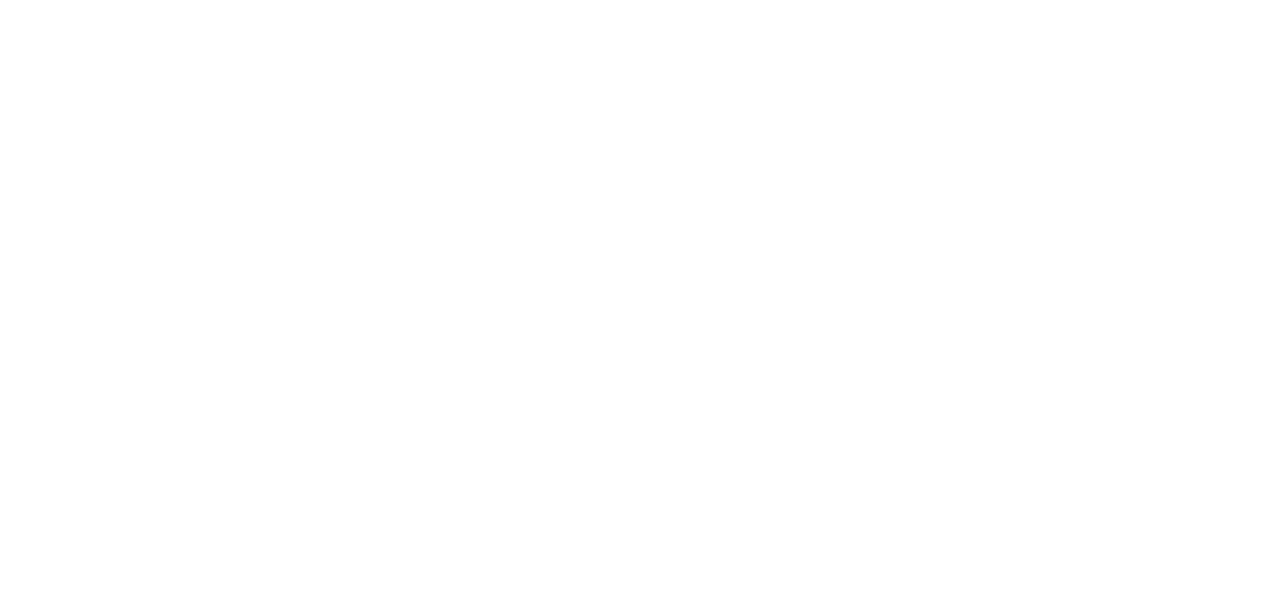
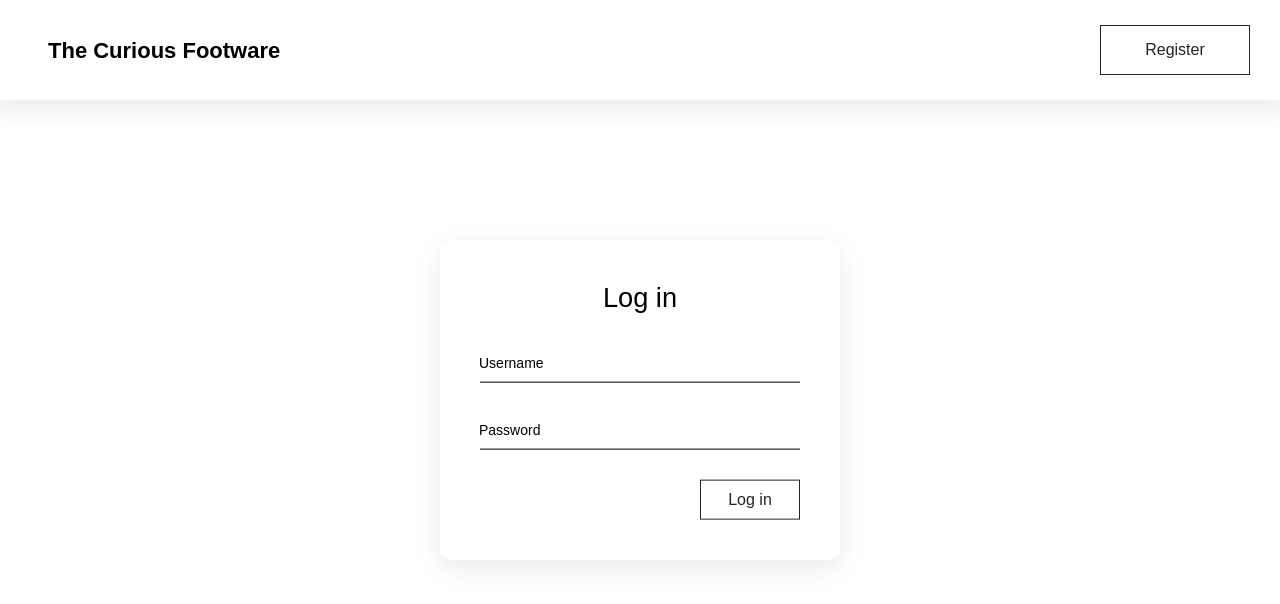
Before and after one commit to irfanzafardev/thecuriousfootwear, a React (Create React App) app: page /login in a window 1280 px wide. Before the commit this address had no page. Shown: the top 604 px of the page. Built offline with nearby package versions, Linux system fonts and the light colour scheme.

Commit message:
[DEV] Create login & sign up components

```diff
--- a/src/App.js
+++ b/src/App.js
@@ -6,6 +6,7 @@
 } from "react-router-dom";
 
 import LandingPage from "./pages/landing/LandingPage.jsx";
+import LoginPage from './pages/landing/LoginPage.jsx';
 
 import "./reset.css";
 
@@ -15,8 +16,8 @@
       <Routes>
         <Route path="/">
           <Route index element={<LandingPage />} />
-          {/* <Route path="login" element={<Login />} />
-        <Route path="post">
+          <Route path="login" element={<LoginPage />} />
+          {/* <Route path="post">
           <Route path=":id" element={<Post />} />
           <Route path="test" element={<Post />} />
           <Route path="create" element={<PostForm />} />
--- /dev/null
+++ b/src/components/login/LoginForm.jsx
@@ -0,0 +1,37 @@
+import React, { useState } from "react";
+import "./login.css";
+
+const LoginForm = () => {
+	const [username, setUsername] = useState("");
+	const [password, setPassword] = useState("");
+
+	// const rootAPI = "https://thecuriousfootwear-server.vercel.app/";
+
+	const handleLogin = async (event) => {
+		event.preventDefault();
+		try {
+		} catch (error) {}
+	};
+	return (
+		<section className="login-form">
+			<h2>Log in</h2>
+			<form>
+				<div className="input-group">
+					<input type="text" onChange={(e) => setUsername(e.target.value)} required></input>
+					<label>Username</label>
+				</div>
+				<div className="input-group">
+					<input type="password" onChange={(e) => setPassword(e.target.value)} required></input>
+					<label>Password</label>
+				</div>
+				<div className="item-btn float-end">
+					<button type="button" className="btn btn-outline-dark" onClick={handleLogin}>
+						Log in
+					</button>
+				</div>
+			</form>
+		</section>
+	);
+};
+
+export default LoginForm;
--- /dev/null
+++ b/src/components/login/login.css
@@ -0,0 +1,75 @@
+section.login-form {
+	position: absolute;
+	top: 50%;
+	left: 50%;
+	width: 400px;
+	padding: 40px;
+	transform: translate(-50%, -50%);
+	background: #fff;
+	box-sizing: border-box;
+	box-shadow: rgba(149, 157, 165, 0.2) 0px 8px 24px;
+	border-radius: 10px;
+}
+
+section.login-form h2 {
+	margin: 0 0 30px;
+	color: #000;
+	text-align: center;
+	font-family: "ESAllianz-Regular", sans-serif;
+	font-weight: 400;
+	font-style: normal;
+	font-size: 1.7rem;
+	line-height: 1.2777777777778;
+	letter-spacing: 0rem;
+}
+
+section.login-form .input-group {
+	position: relative;
+}
+
+section.login-form .input-group input {
+	width: 100%;
+	padding: 10px 0;
+	font-size: 14px;
+	color: #000;
+	margin-bottom: 30px;
+	border: none;
+	border-bottom: 1px solid #000;
+	outline: none;
+	background: transparent;
+	font-family: "ESAllianz-Regular", sans-serif;
+	letter-spacing: 0rem;
+}
+
+section.login-form .input-group label {
+	position: absolute;
+	top: 0;
+	left: 0;
+	padding: 10px 0;
+	font-size: 14px;
+	color: #000;
+	pointer-events: none;
+	font-family: "ESAllianz-Regular", sans-serif;
+	letter-spacing: 0rem;
+	transition: 0.3s;
+}
+
+section.login-form .input-group input:focus ~ label,
+section.login-form .input-group input:valid ~ label {
+	top: -20px;
+	left: 0;
+	color: #000;
+	font-size: 12px;
+}
+
+section.login-form button {
+	font-family: "ESAllianz-Regular", sans-serif;
+	width: 100px;
+	height: 40px;
+	display: flex;
+	justify-content: center;
+	align-items: center;
+	border-radius: 0%;
+	text-align: center;
+	font-size: 16px;
+}
--- /dev/null
+++ b/src/components/navbar/LoginNavbar.jsx
@@ -0,0 +1,27 @@
+import React from "react";
+import { Link } from "react-router-dom";
+
+const LoginNavbar = () => {
+	return (
+		<nav className="row align-items-center fixed-top">
+			<div className="container-fluid">
+				<div className="nav-brand">
+					<Link to="/" className="link">
+						The Curious Footware
+					</Link>
+				</div>
+				<div className="nav-items d-flex">
+					<div className="item-btn">
+						<Link to="/registration" className="link">
+							<button type="button" className="btn btn-outline-dark">
+								Register
+							</button>
+						</Link>
+					</div>
+				</div>
+			</div>
+		</nav>
+	);
+};
+
+export default LoginNavbar;
--- a/src/components/navbar/Navbar.jsx
+++ b/src/components/navbar/Navbar.jsx
@@ -71,7 +71,7 @@
 						<div className="item-btn">
 							<Link to="/login" className="link">
 								<button type="button" className="btn btn-outline-dark">
-									Sign in
+									Log in
 								</button>
 							</Link>
 						</div>
--- /dev/null
+++ b/src/pages/landing/LoginPage.jsx
@@ -0,0 +1,14 @@
+import React from "react";
+import LoginForm from "../../components/login/LoginForm";
+import LoginNavbar from "../../components/navbar/LoginNavbar";
+
+const LoginPage = () => {
+	return (
+		<div>
+			<LoginNavbar />
+			<LoginForm />
+		</div>
+	);
+};
+
+export default LoginPage;
```
Also changed, not shown: src/components/navbar/SignupNavbar.jsx (added, +27 -0 lines), src/components/signup/SignupForm.jsx (added, +33 -0 lines).
